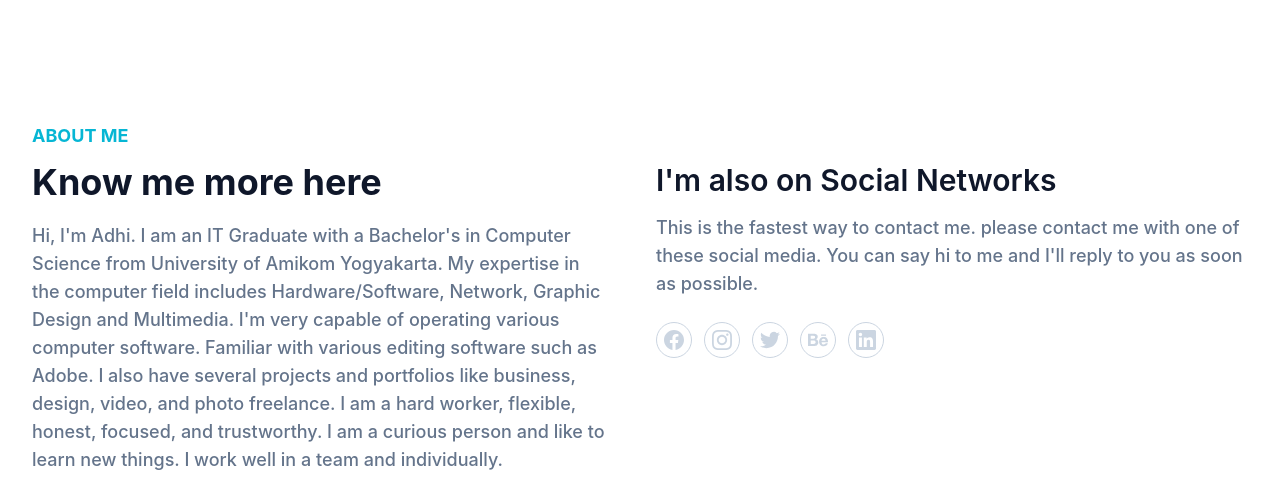
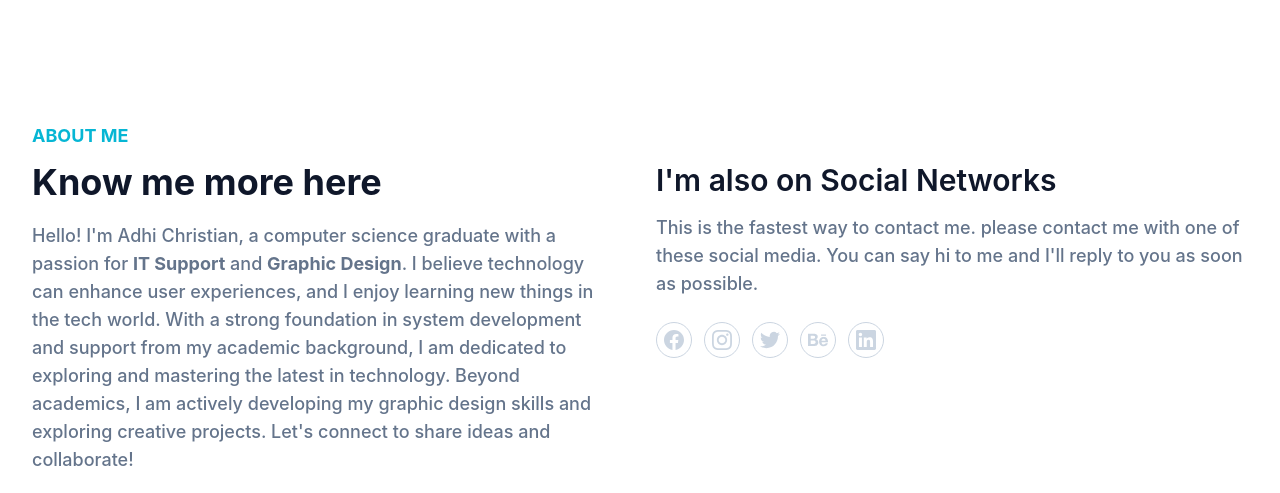
Before and after one commit to adhichristian07/adhichristian.github.io, a website: page index.html in a window 1280 px wide. Shown: the part 502-995 px from the top of the page. Drawn offline with Linux system fonts and the light colour scheme.

Commit message:
little update

```diff
--- a/index.html
+++ b/index.html
@@ -122,7 +122,7 @@
             <h4 class="font-bold uppercase text-primary text-lg mb-3">About Me</h4>
             <h2 class="font-bold text-dark text-3xl mb-5 max-w-md lg:text-4xl dark:text-white">Know me more here</h2>
             <p class="font-medium text-base text-secondary max-w-xl lg:text-lg">
-              Hi, I'm Adhi. I am an IT Graduate with a Bachelor's in Computer Science from University of Amikom Yogyakarta. My expertise in the computer field includes Hardware/Software, Network, Graphic Design and Multimedia. I'm very capable of operating various computer software. Familiar with various editing software such as Adobe. I also have several projects and portfolios like business, design, video, and photo freelance. I am a hard worker, flexible, honest, focused, and trustworthy. I am a curious person and like to learn new things. I work well in a team and individually.
+              Hello! I'm Adhi Christian, a computer science graduate with a passion for <b>IT Support</b> and <b>Graphic Design</b>. I believe technology can enhance user experiences, and I enjoy learning new things in the tech world. With a strong foundation in system development and support from my academic background, I am dedicated to exploring and mastering the latest in technology. Beyond academics, I am actively developing my graphic design skills and exploring creative projects. Let's connect to share ideas and collaborate!
             </p>
           </div>
           <div class="w-full px-4 lg:w-1/2">
```
